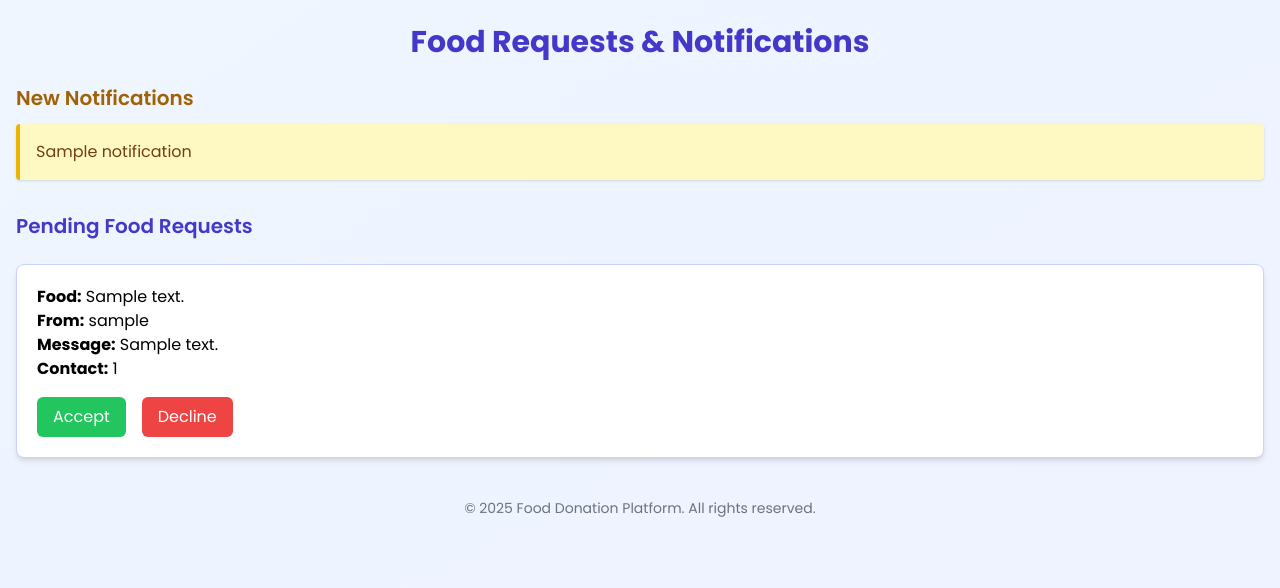
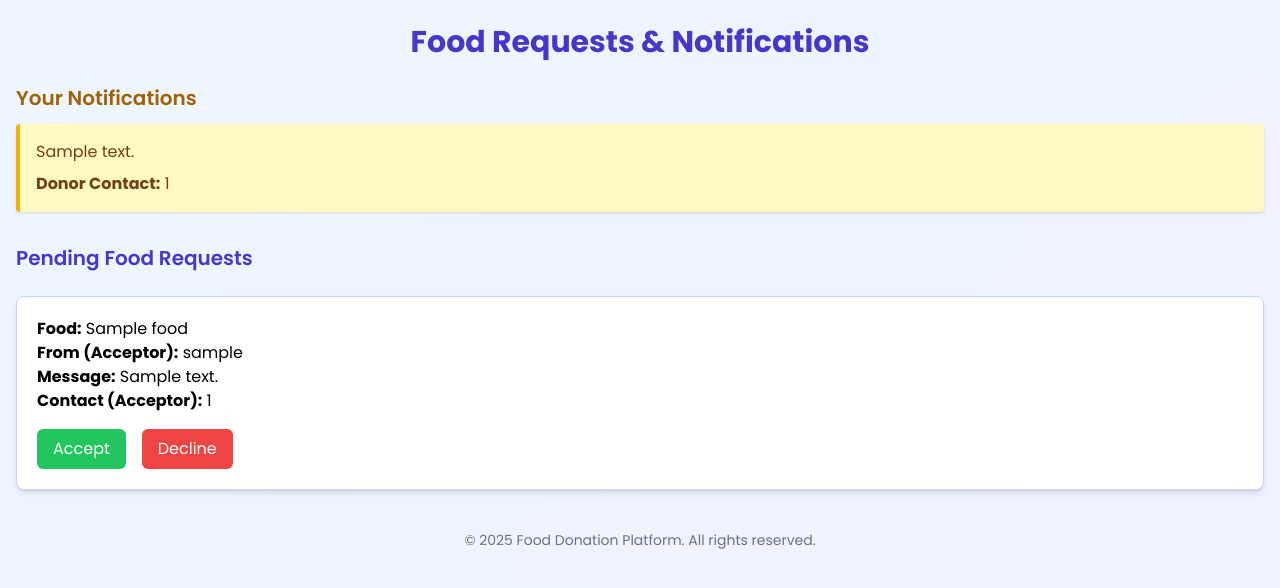
Before and after one commit to Shiva-Manda/Food_Donation, a Django app: template templates/donateapp/notification.html in a window 1280 px wide. Shown: the top 588 px of the page. Run offline with Django 3.2, Linux system fonts and the light colour scheme; the template is opened without the code that fills it: most values are stand-ins (such as "Sample title", 1, 10 or a date in 2020); some libraries are stand-ins or nearby versions.

Commit message:
Update notification.html

```diff
--- a/templates/donateapp/notification.html
+++ b/templates/donateapp/notification.html
@@ -6,31 +6,37 @@
 {% block content %}
 <h1 class="text-3xl font-bold text-indigo-700 mb-6 text-center">Food Requests & Notifications</h1>
 
-<!-- Notifications Section -->
+<!-- Notifications Section for Acceptor -->
 {% if notifications %}
   <div class="mb-8">
-    <h2 class="text-xl font-semibold text-yellow-700 mb-3">New Notifications</h2>
+    <h2 class="text-xl font-semibold text-yellow-700 mb-3">Your Notifications</h2>
     <div class="space-y-4">
       {% for n in notifications %}
         <div class="bg-yellow-100 border-l-4 border-yellow-500 text-yellow-900 p-4 rounded shadow">
-          {{ n.notification }}
+          <p>{{ n.message }}</p>
+
+          {% if n.status == 'accepted' %}
+            <p class="mt-2"><strong>Donor Contact:</strong> {{ n.donor.profile.phone_number }}</p>
+          {% endif %}
         </div>
       {% endfor %}
     </div>
   </div>
+{% else %}
+  <p class="text-center text-gray-600 mb-8">No notifications yet.</p>
 {% endif %}
 
-<!-- Requests Section -->
+<!-- Requests Section for Donor -->
 {% if requests %}
   <div class="space-y-6">
     <h2 class="text-xl font-semibold text-indigo-700 mb-3">Pending Food Requests</h2>
 
     {% for request in requests %}
       <div class="bg-white shadow-md border border-indigo-200 rounded-lg p-5">
-        <p><strong>Food:</strong> {{ request.donation.food_details }}</p>
-        <p><strong>From:</strong> {{ request.user.username }}</p>
+        <p><strong>Food:</strong> {{ request.food.food_name }}</p>
+        <p><strong>From (Acceptor):</strong> {{ request.acceptor.username }}</p>
         <p><strong>Message:</strong> {{ request.any_message }}</p>
-        <p><strong>Contact:</strong> {{ request.contact_number }}</p>
+        <p><strong>Contact (Acceptor):</strong> {{ request.acceptor.profile.phone_number }}</p>
 
         <form method="post" class="mt-4 flex gap-4">
           {% csrf_token %}
```
